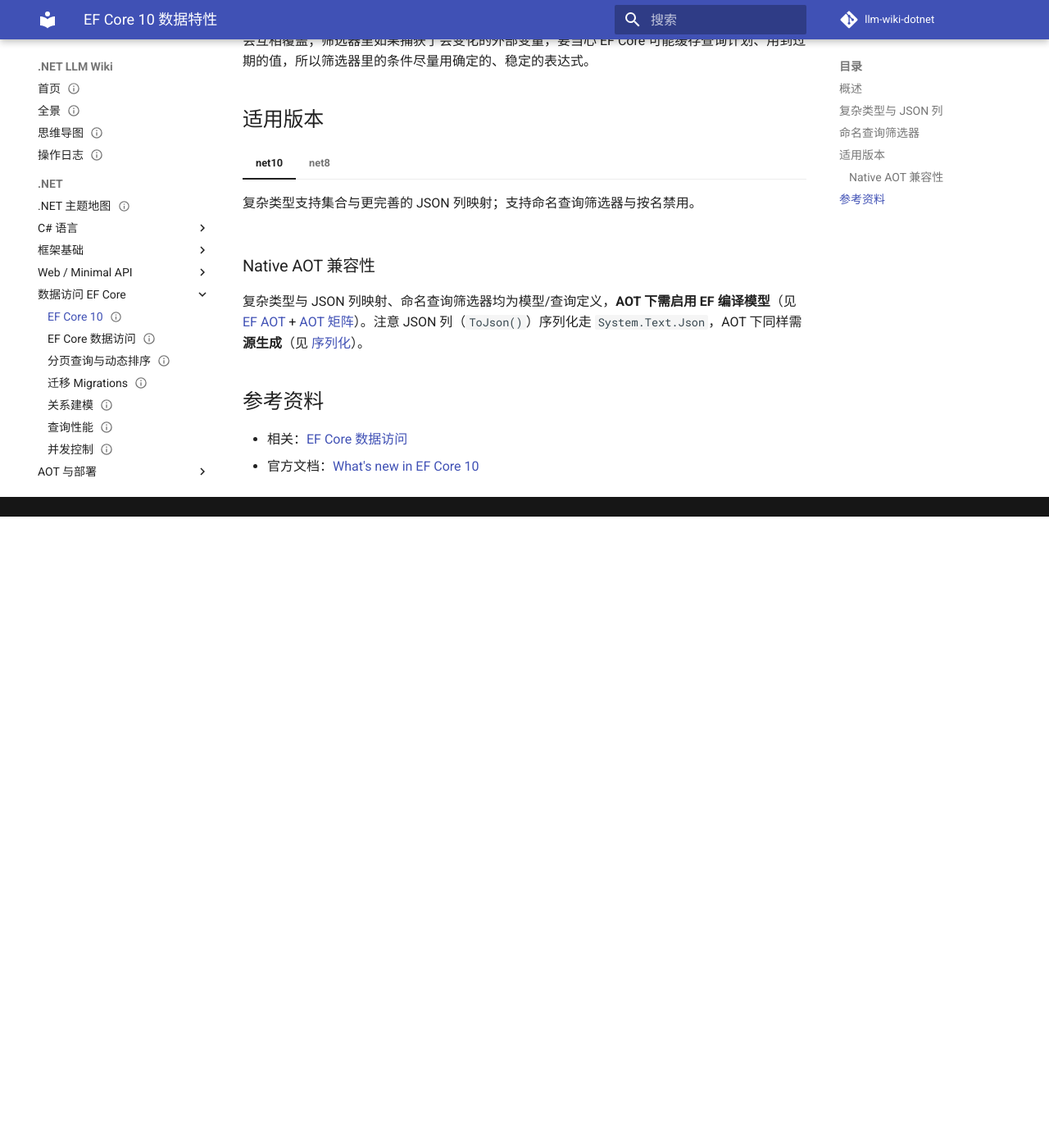
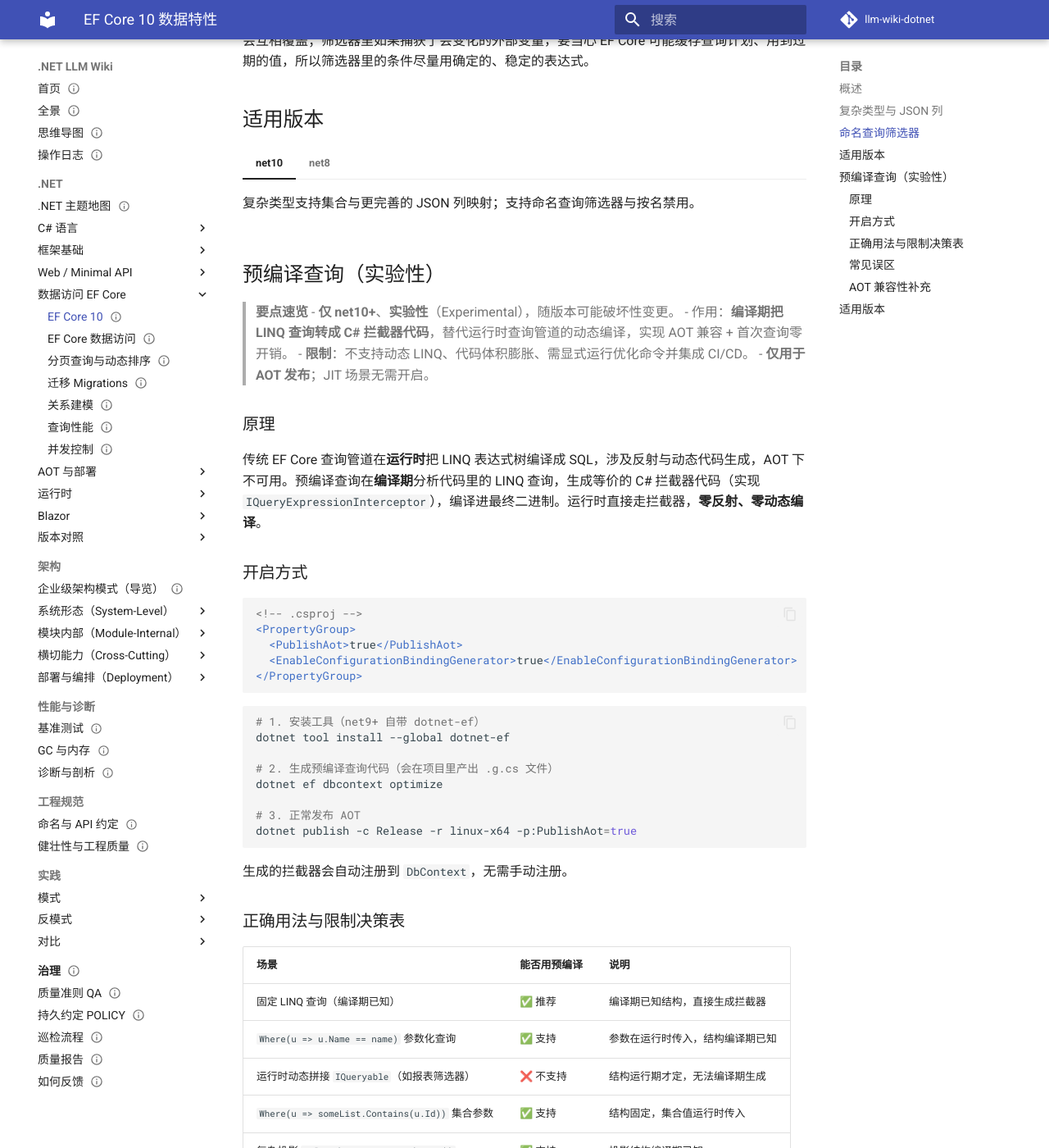
Before and after one commit to fenzel999/llm-wiki-dotnet, an MkDocs documentation site: the page built from wiki/dotnet/ef-core/ef-core-10.md, in a window 1280 px wide and 1400 px high, scrolled down 1997 px. Shown: the whole window at 82% size. Built offline with MkDocs 1.6.1 and Material for MkDocs 9.7.7, drawn with Linux system fonts in a browser that asks for light colours; comment, search, counter and statistics services are not loaded; before the commit the page ends 2627 px from its top, so only the background shows below that; some of the changed text lies outside the part shown.

Commit message:
docs(ef-core-10): 补全预编译查询实验性特性（AOT 必备）

````diff
--- a/wiki/dotnet/ef-core/ef-core-10.md
+++ b/wiki/dotnet/ef-core/ef-core-10.md
@@ -83,11 +83,69 @@ var all = await db.Posts
 === "net8"
     引入复杂类型但功能范围较小；每个实体仅一个匿名筛选器，`IgnoreQueryFilters()` 全禁用。
 
-### Native AOT 兼容性
+## 预编译查询（实验性） {#precompiled-queries}
 
-复杂类型与 JSON 列映射、命名查询筛选器均为模型/查询定义，**AOT 下需启用 EF 编译模型**（见 [EF AOT](ef-data-access.md) + [AOT 矩阵](../aot/aot-compatibility.md)）。注意 JSON 列（`ToJson()`）序列化走 `System.Text.Json`，AOT 下同样需**源生成**（见 [序列化](../csharp/serialization.md)）。
+> **要点速览**
+> - **仅 net10+**、**实验性**（Experimental），随版本可能破坏性变更。
+> - 作用：**编译期把 LINQ 查询转成 C# 拦截器代码**，替代运行时查询管道的动态编译，实现 AOT 兼容 + 首次查询零开销。
+> - **限制**：不支持动态 LINQ、代码体积膨胀、需显式运行优化命令并集成 CI/CD。
+> - **仅用于 AOT 发布**；JIT 场景无需开启。
 
-## 参考资料
+### 原理
+
+传统 EF Core 查询管道在**运行时**把 LINQ 表达式树编译成 SQL，涉及反射与动态代码生成，AOT 下不可用。预编译查询在**编译期**分析代码里的 LINQ 查询，生成等价的 C# 拦截器代码（实现 `IQueryExpressionInterceptor`），编译进最终二进制。运行时直接走拦截器，**零反射、零动态编译**。
+
+### 开启方式
+
+```xml
+<!-- .csproj -->
+<PropertyGroup>
+  <PublishAot>true</PublishAot>
+  <EnableConfigurationBindingGenerator>true</EnableConfigurationBindingGenerator>
+</PropertyGroup>
+```
+
+```bash
+# 1. 安装工具（net9+ 自带 dotnet-ef）
+dotnet tool install --global dotnet-ef
+
+# 2. 生成预编译查询代码（会在项目里产出 .g.cs 文件）
+dotnet ef dbcontext optimize
+
+# 3. 正常发布 AOT
+dotnet publish -c Release -r linux-x64 -p:PublishAot=true
+```
+
+生成的拦截器会自动注册到 `DbContext`，无需手动注册。
+
+### 正确用法与限制决策表
+
+| 场景 | 能否用预编译 | 说明 |
+|------|--------------|------|
+| 固定 LINQ 查询（编译期已知） | ✅ 推荐 | 编译期已知结构，直接生成拦截器 |
+| `Where(u => u.Name == name)` 参数化查询 | ✅ 支持 | 参数在运行时传入，结构编译期已知 |
+| 运行时动态拼接 `IQueryable`（如报表筛选器） | ❌ 不支持 | 结构运行期才定，无法编译期生成 |
+| `Where(u => someList.Contains(u.Id))` 集合参数 | ✅ 支持 | 结构固定，集合值运行时传入 |
+| 复杂投影 `Select(u => new Dto { ... })` | ✅ 支持 | 投影结构编译期已知 |
+| 需原生 SQL / `FromSql` | ❌ 不支持 | 非 LINQ，走 `ExecuteSql` 即可 |
+
+### 常见误区
+
+❌ **以为开启后所有查询自动预编译** —— 仅对源码里以 LINQ 形式出现的查询生效；字符串 SQL、`ExecuteSql`、动态拼接的 `IQueryable` 均不生效。
+
+❌ **忽略代码体积膨胀** —— 每个查询生成的拦截器代码量大，查询数多时二进制体积显著增大，可能抵消 AOT 体积优势。**先用 `dotnet ef dbcontext optimize --dry-run` 预估体积**。
+
+❌ **不把优化命令集成 CI/CD** —— 预编译代码必须随源码提交，**必须在构建流水线显式运行 `dotnet ef dbcontext optimize`**，否则源码与生成代码不同步会导致运行时行为不一致。
+
+❌ **以为能替代所有 EF Core 查询** —— 仅作用于“编译期已知结构的 LINQ”；动态报表、用户自定义筛选等场景仍需运行时查询管道（需保留 JIT 回退或接受不兼容）。
+
+### AOT 兼容性补充
+
+- 预编译查询**仅在 `PublishAot=true` 时生效**；JIT 发布忽略生成的拦截器。
+- 仍需**启用 EF 编译模型**（`dotnet ef dbcontext optimize`）与 **JSON 源生成**（见 [序列化](../csharp/serialization.md)）。
+- 生成的拦截器代码属于项目源码，**AOT 安全**（无反射、无动态代码生成）。
+
+## 适用版本
 
 - 相关：[EF Core 数据访问](ef-data-access.md)
 - 官方文档：[What's new in EF Core 10](https://learn.microsoft.com/ef/core/what-is-new/ef-core-10.0/whatsnew)
````
